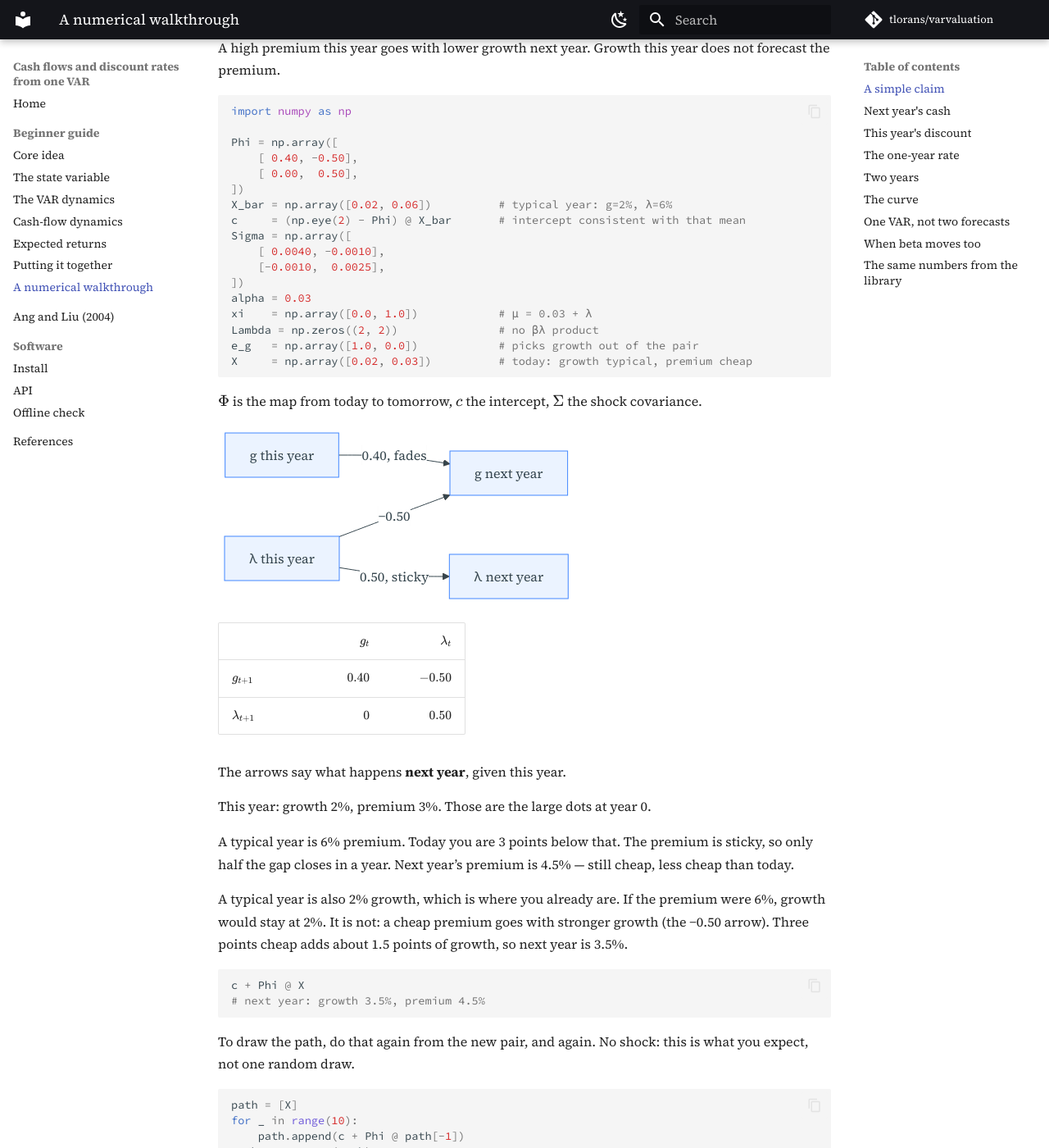
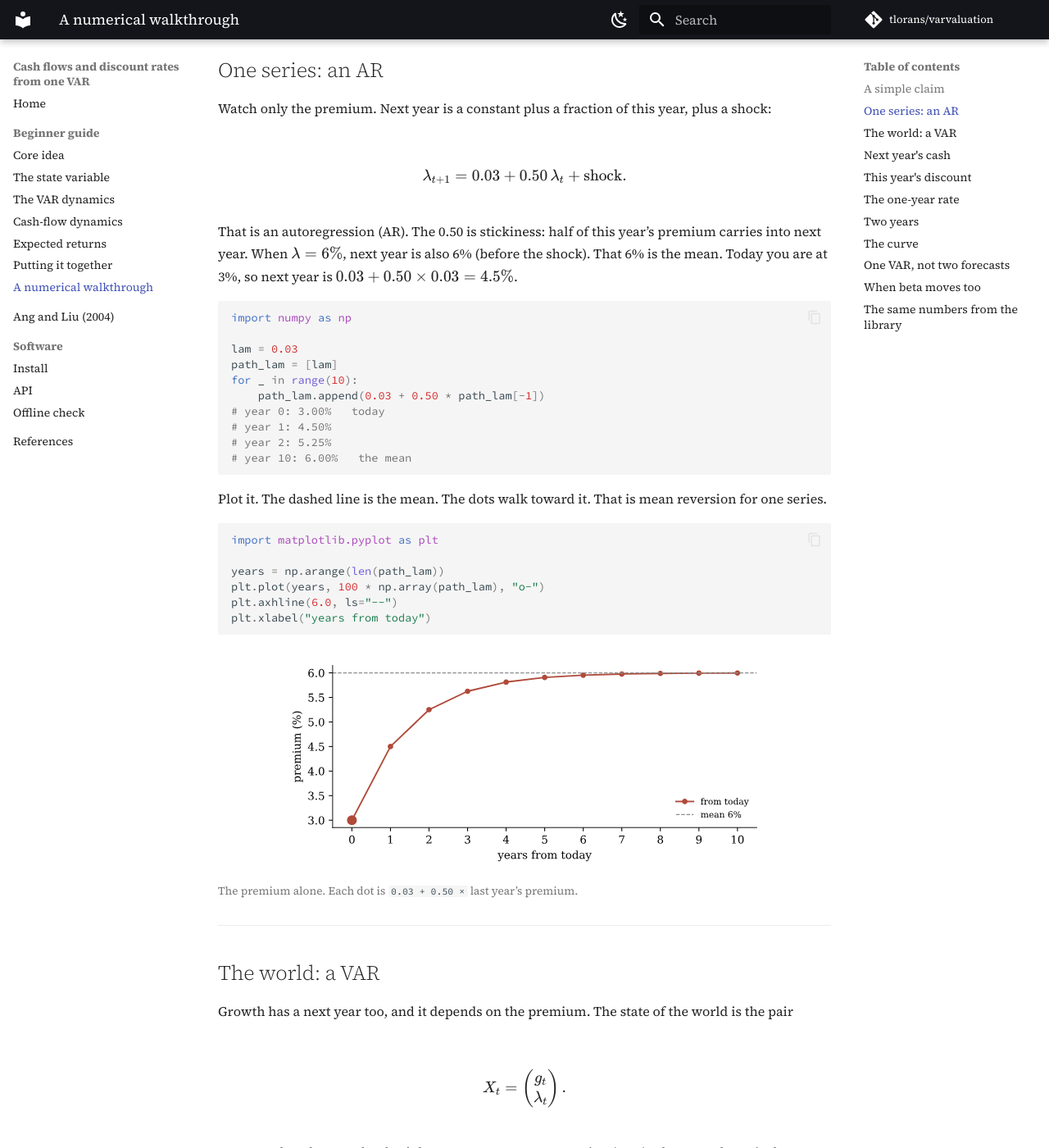
Before and after one commit to tlorans/varvaluation, an MkDocs documentation site: the page built from docs/guide/numerical.md, in a window 1280 px wide and 1400 px high, scrolled down 666 px. Shown: the whole window at 82% size. Built offline with MkDocs 1.6.1 and Material for MkDocs 9.7.7, drawn with Linux system fonts in a browser that asks for light colours; comment, search, counter and statistics services are not loaded; some of the changed text lies outside the part shown.

Commit message:
docs: teach an AR for the premium, then a VAR for the world X

````diff
--- a/docs/guide/numerical.md
+++ b/docs/guide/numerical.md
@@ -18,34 +18,79 @@
 
 In a typical year growth is 2% and the premium is 6%. Today growth is still 2%, but the premium is 3%.
 
-Tomorrow’s pair is a linear function of today’s, plus a shock. The premium is sticky. Growth fades. A high premium this year goes with lower growth next year. Growth this year does not forecast the premium.
+---
+
+## One series: an AR
+
+Watch only the premium. Next year is a constant plus a fraction of this year, plus a shock:
+
+$$
+\lambda_{t+1} = 0.03 + 0.50\,\lambda_t + \text{shock}.
+$$
+
+That is an autoregression (AR). The 0.50 is stickiness: half of this year’s premium carries into next year. When \(\lambda=6\%\), next year is also 6% (before the shock). That 6% is the mean. Today you are at 3%, so next year is \(0.03 + 0.50\times 0.03 = 4.5\%\).
 
 ```python
 import numpy as np
 
+lam = 0.03
+path_lam = [lam]
+for _ in range(10):
+    path_lam.append(0.03 + 0.50 * path_lam[-1])
+# year 0: 3.00%   today
+# year 1: 4.50%
+# year 2: 5.25%
+# year 10: 6.00%   the mean
+```
+
+Plot it. The dashed line is the mean. The dots walk toward it. That is mean reversion for one series.
+
+```python
+import matplotlib.pyplot as plt
+
+years = np.arange(len(path_lam))
+plt.plot(years, 100 * np.array(path_lam), "o-")
+plt.axhline(6.0, ls="--")
+plt.xlabel("years from today")
+```
+
+![Premium as an AR](../assets/figures/numerical_ar.svg)
+<p class="figure-caption">The premium alone. Each dot is <code>0.03 + 0.50 ×</code> last year’s premium.</p>
+
+---
+
+## The world: a VAR
+
+Growth has a next year too, and it depends on the premium. The state of the world is the pair
+
+$$
+X_t = \begin{pmatrix} g_t \\ \lambda_t \end{pmatrix}.
+$$
+
+Two ARs that share each other’s lag are a vector autoregression (VAR). The second row is the AR you just ran. The first row is new: next year’s growth also sees this year’s premium.
+
+```python
 Phi = np.array([
     [ 0.40, -0.50],
     [ 0.00,  0.50],
 ])
 X_bar = np.array([0.02, 0.06])          # typical year: g=2%, λ=6%
-c     = (np.eye(2) - Phi) @ X_bar       # intercept consistent with that mean
+c     = (np.eye(2) - Phi) @ X_bar       # so a typical year stays typical
 Sigma = np.array([
     [ 0.0040, -0.0010],
     [-0.0010,  0.0025],
 ])
 alpha = 0.03
-xi    = np.array([0.0, 1.0])            # μ = 0.03 + λ
-Lambda = np.zeros((2, 2))               # no βλ product
-e_g   = np.array([1.0, 0.0])            # picks growth out of the pair
-X     = np.array([0.02, 0.03])          # today: growth typical, premium cheap
+xi    = np.array([0.0, 1.0])
+Lambda = np.zeros((2, 2))
+e_g   = np.array([1.0, 0.0])
+X     = np.array([0.02, 0.03])          # today
 ```
-
-\(\Phi\) is the map from today to tomorrow, \(c\) the intercept, \(\Sigma\) the shock covariance.
 
 ```mermaid
 flowchart LR
-  g["g this year"] -->|"0.40, fades"| g2["g next year"]
-  lam["λ this year"] -->|"0.50, sticky"| lam2["λ next year"]
+  g["g this year"] -->|"0.40"| g2["g next year"]
+  lam["λ this year"] -->|"0.50"| lam2["λ next year"]
   lam -->|"−0.50"| g2
 ```
 
@@ -54,20 +99,9 @@
 | \(g_{t+1}\) | \(0.40\) | \(-0.50\) |
 | \(\lambda_{t+1}\) | \(0\) | \(0.50\) |
 
-The arrows say what happens **next year**, given this year.
+The 0.50 in the bottom right is the AR. The 0 in the bottom left: growth this year does not forecast the premium. The −0.50: a high premium this year goes with lower growth next year. Today the premium is cheap, so next year’s growth is *higher* than 2%.
 
-This year: growth 2%, premium 3%. Those are the large dots at year 0.
-
-A typical year is 6% premium. Today you are 3 points below that. The premium is sticky, so only half the gap closes in a year. Next year’s premium is 4.5% — still cheap, less cheap than today.
-
-A typical year is also 2% growth, which is where you already are. If the premium were 6%, growth would stay at 2%. It is not: a cheap premium goes with stronger growth (the −0.50 arrow). Three points cheap adds about 1.5 points of growth, so next year is 3.5%.
-
-```python
-c + Phi @ X
-# next year: growth 3.5%, premium 4.5%
-```
-
-To draw the path, do that again from the new pair, and again. No shock: this is what you expect, not one random draw.
+Same loop as the AR, now on the vector \(X\):
 
 ```python
 path = [X]
@@ -76,28 +110,25 @@
 path = np.array(path)
 #          g %    λ %
 # year  0  2.00   3.00   today
-# year  1  3.50   4.50
+# year  1  3.50   4.50   λ matches the AR
 # year  2  3.35   5.25
-# year  5  2.32   5.91
-# year 10  2.01   6.00   typical year
+# year 10  2.01   6.00
 ```
 
-The premium climbs 3 → 4.5 → 5.25 → … → 6. Growth overshoots to 3.5% then fades back to 2%. That is mean reversion: the pair walks back to a typical year. The chart is those two columns.
+The premium column is the AR you already have. The growth column is the extra: it overshoots to 3.5% then fades back to 2%, because the cheap premium pulls it up and then the premium itself mean-reverts.
 
 ```python
-import matplotlib.pyplot as plt
-
 years = np.arange(len(path))
 fig, axes = plt.subplots(2, 1, sharex=True)
 axes[0].plot(years, 100 * path[:, 0], "o-")
-axes[0].axhline(100 * X_bar[0], ls="--")   # typical growth 2%
+axes[0].axhline(100 * X_bar[0], ls="--")
 axes[1].plot(years, 100 * path[:, 1], "o-")
-axes[1].axhline(100 * X_bar[1], ls="--")   # typical premium 6%
+axes[1].axhline(100 * X_bar[1], ls="--")
 axes[1].set_xlabel("years from today")
 ```
 
 ![Expected growth and premium](../assets/figures/numerical_paths.svg)
-<p class="figure-caption">The dots are <code>path</code>. Year 0 is today. The dashed line is <code>X_bar</code>.</p>
+<p class="figure-caption">The world \(X_t\). Bottom panel is the AR. Top panel is growth, which moves because \(\lambda\) does.</p>
 
 ---
 
````
Also changed, not shown: docs/assets/figures/numerical_ar.svg (added), docs/assets/figures/numerical_paths.svg, 1 other file.
